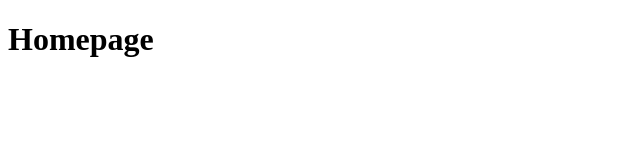
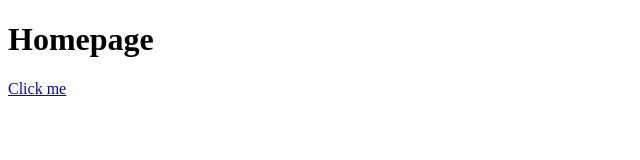
Before and after one commit to pirondevs/odin-links-and-images, a plain HTML site: page index.html in a window 1280 px wide. Shown: the full height of the page, 0-640 px from the left. Drawn offline with Linux system fonts and the light colour scheme.

Commit message:
Basic structure of html

```diff
--- a/index.html
+++ b/index.html
@@ -7,5 +7,7 @@
 
  <body>
   <h1>Homepage</h1>
+
+  <a href="https://www.theodinproject.com/about">Click me</a>
  </body>
 </html>
```
